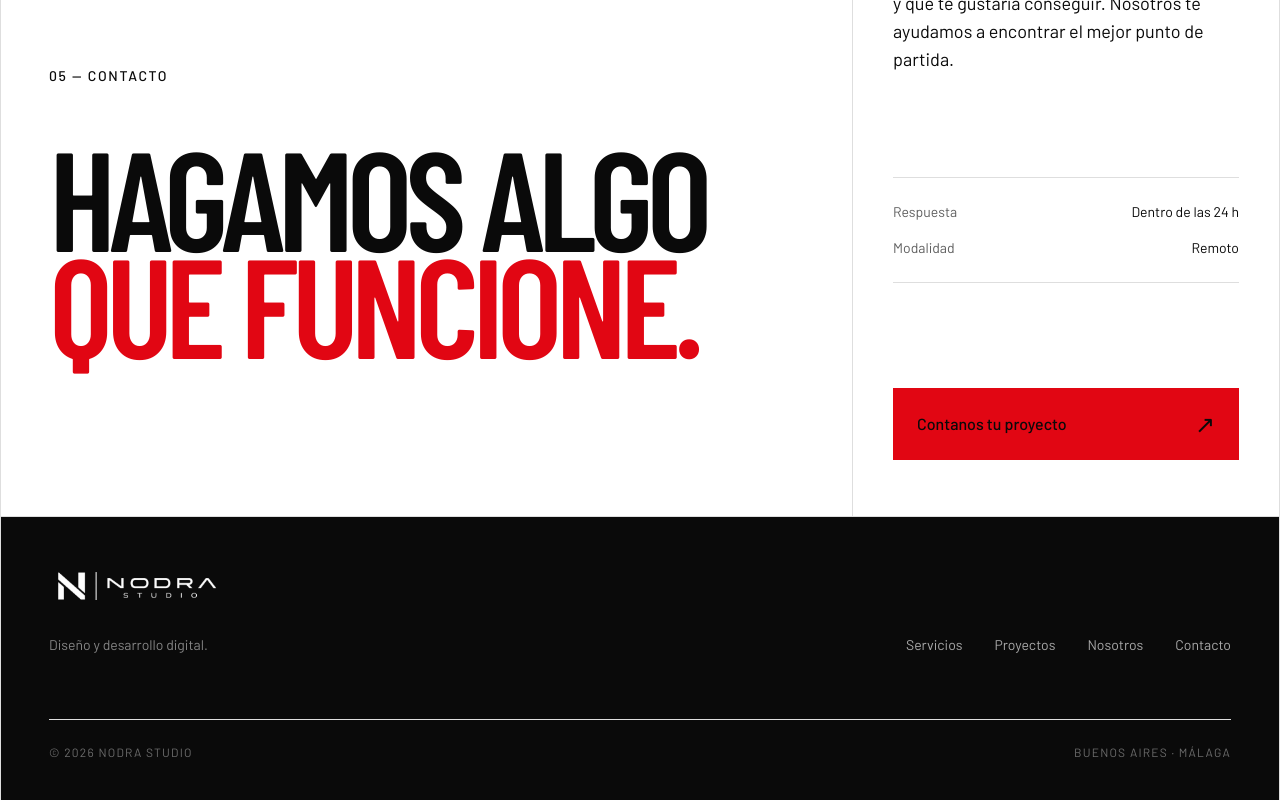
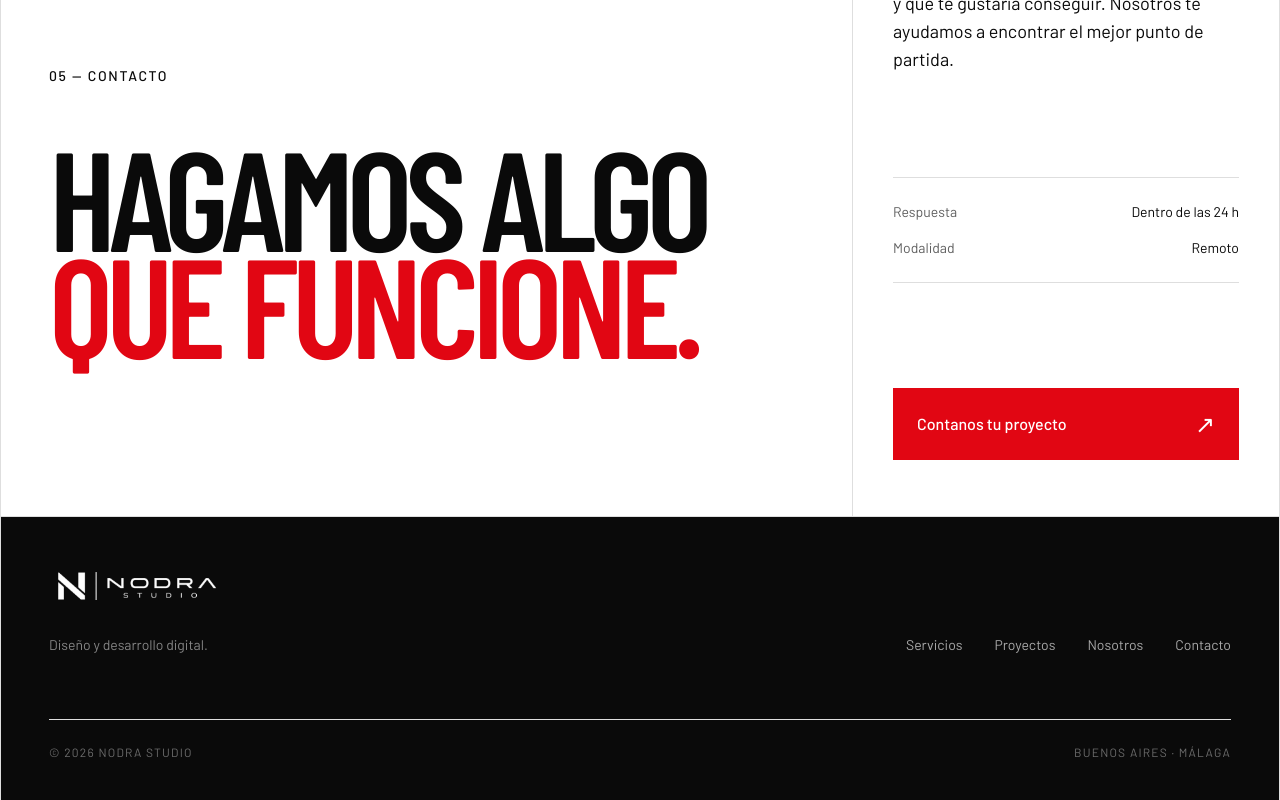
Before and after one commit to alexmp2602/nodra-studio, a Next.js app: page / in a window 1280 px wide. Shown: the part 6485-7285 px from the top of the page. Built offline with nearby package versions, Linux system fonts and the light colour scheme.

Commit message:
Actualizar estilo del botón de contacto para mejorar la visibilidad del texto

```diff
--- a/app/page.tsx
+++ b/app/page.tsx
@@ -390,11 +390,11 @@ export default function Home() {
             </div>
             <a
               href="mailto:info@nodrastudio.com?subject=Quiero%20iniciar%20un%20proyecto"
-              className="group flex items-center justify-between bg-brand px-6 py-5 font-medium text-white"
+              className="group flex items-center justify-between bg-brand px-6 py-5 font-medium"
             >
-              <span>Contanos tu proyecto</span>
+              <span className="text-white">Contanos tu proyecto</span>
               <span
-                className="text-2xl transition-transform group-hover:translate-x-1 group-hover:-translate-y-1"
+                className="text-white text-2xl transition-transform group-hover:translate-x-1 group-hover:-translate-y-1"
                 aria-hidden="true"
               >
                 ↗
```
